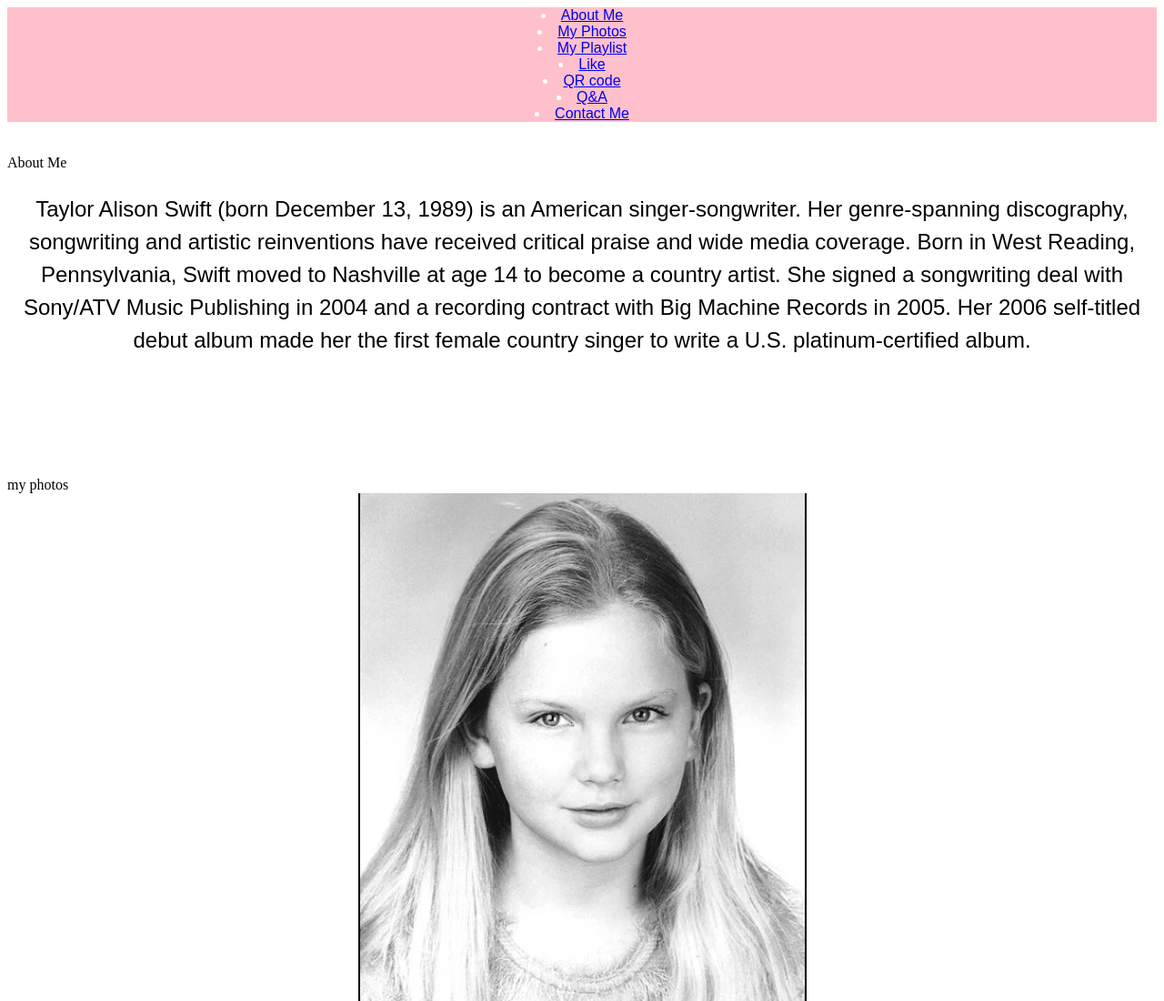
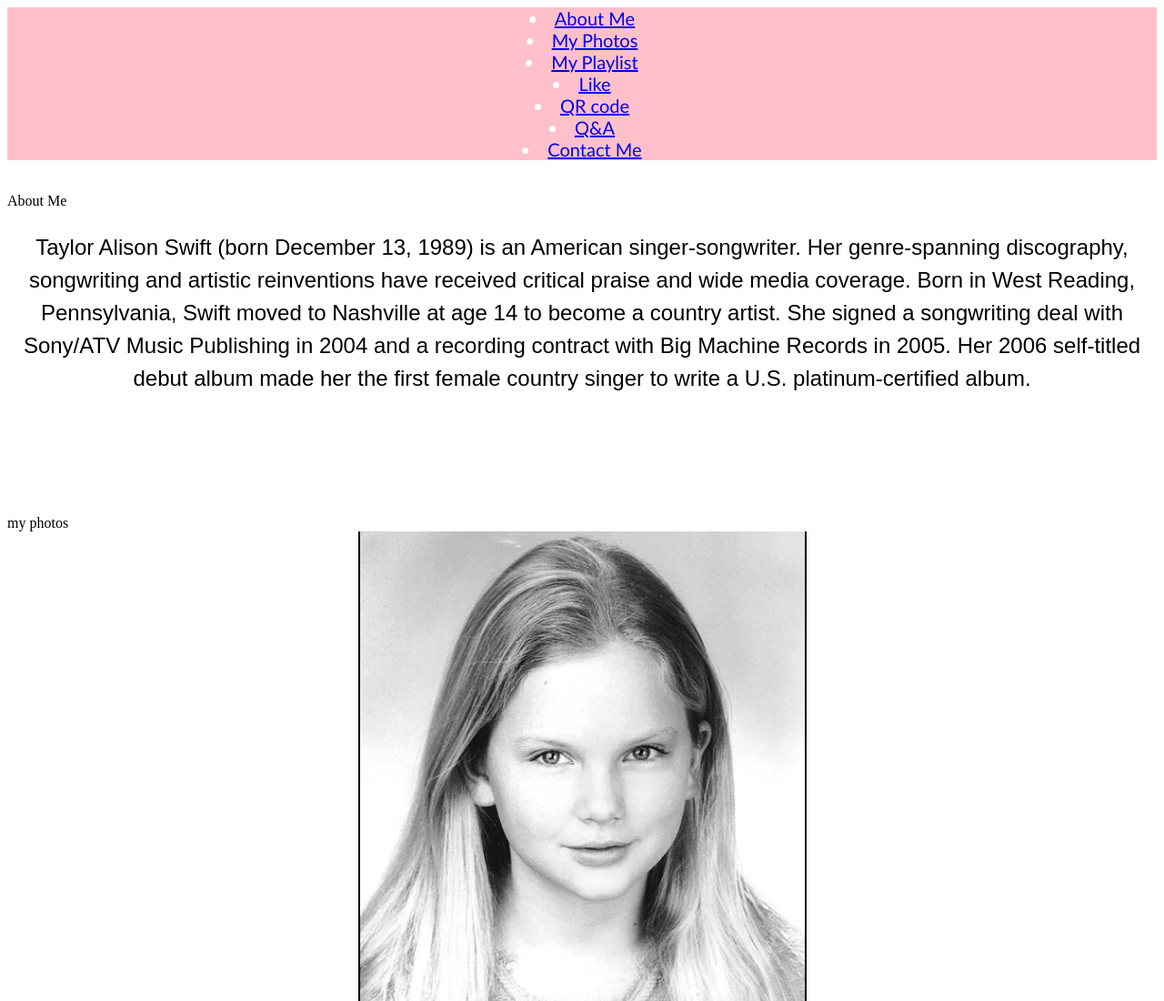
Before and after one commit to Web-Development-Environments-2023/208140673, a plain HTML site: page index.html in a window 1280 px wide. Shown: the top 1100 px of the page at 91% size. Drawn offline with Linux system fonts and the light colour scheme.

Commit message:
Update style.css

```diff
--- a/style.css
+++ b/style.css
@@ -8,13 +8,13 @@
 #menu {
   background-color: pink;
   color: white;
-  font-family: Arial, sans-serif;
-  font-size: 16px;
+  font-family: Calibri, sans-serif;
+  font-size: 20px;
   text-align: center;
 }
 #about p {
   font-size: 16px;
-  font-family: Arial, sans-serif;
+  font-family: Calibri, sans-serif;
   text-align: justify;
   line-height: 1.5;
 }
```
